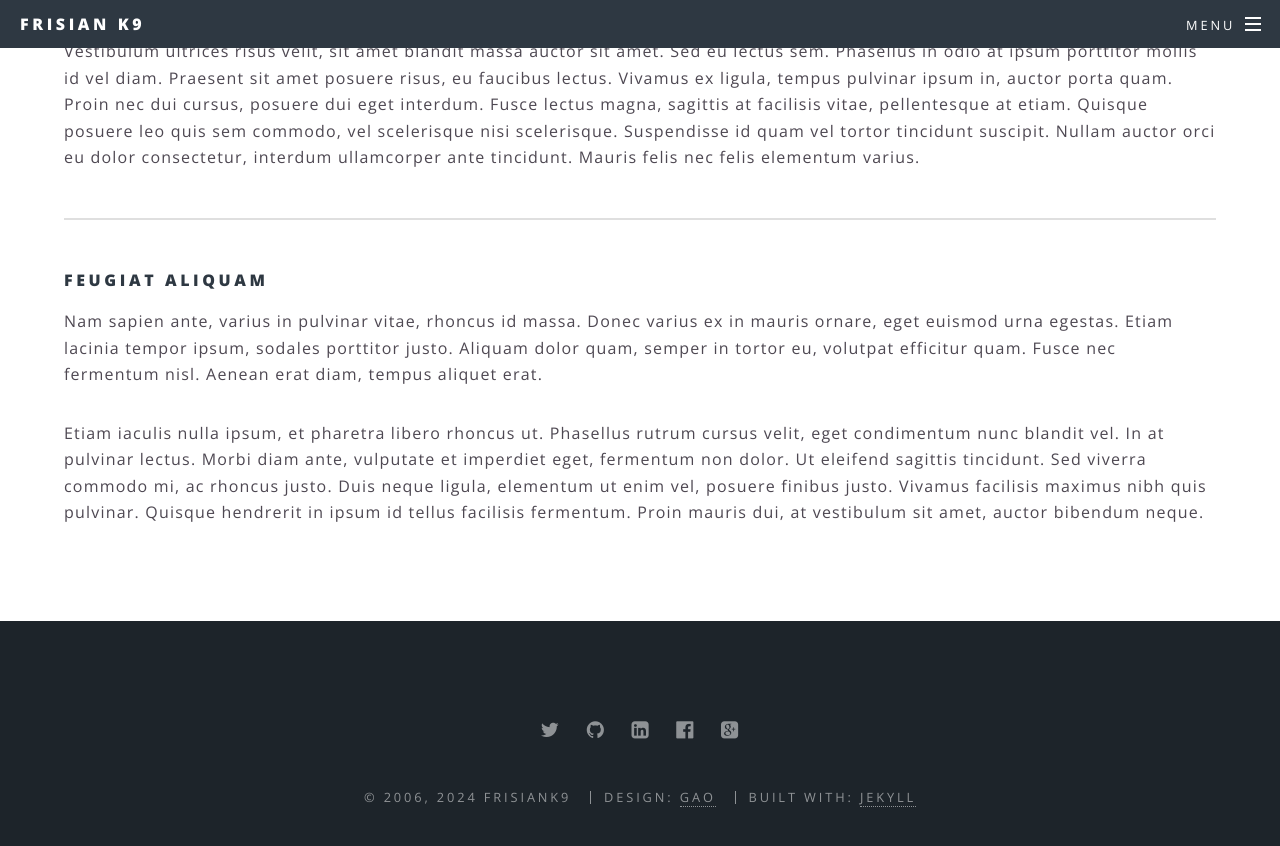
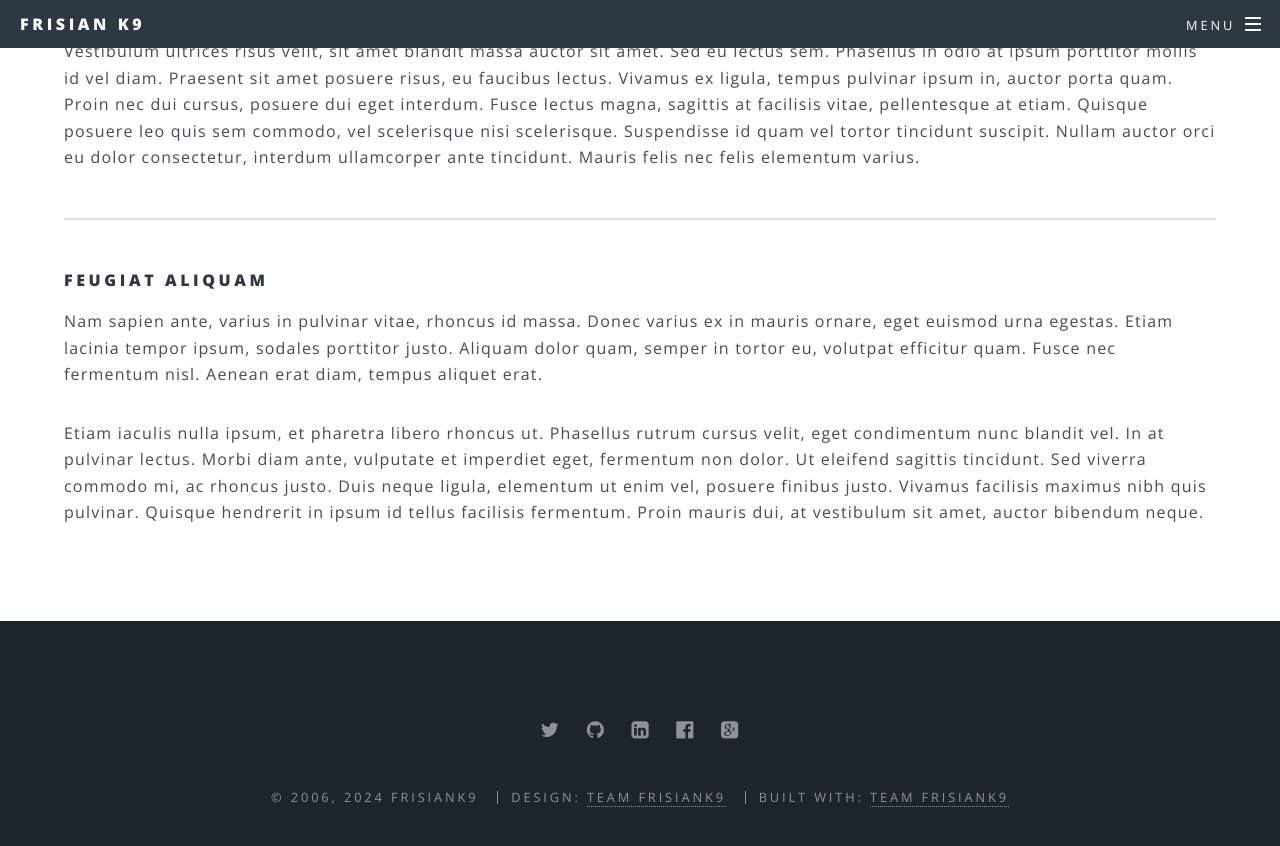
Before and after one commit to Gao921010/Gao921010.github.io, a Jekyll site: the page built from generic.html, in a window 1280 px wide and 900 px high, scrolled down 692 px. Shown: the top 846 px of the window. Built offline with Jekyll 4.4.1, drawn with Linux system fonts in a browser that asks for light colours.

Commit message:
Update footer.html

```diff
--- a/_includes/footer.html
+++ b/_includes/footer.html
@@ -21,7 +21,7 @@
     {% endif %}
     {{ thisyear }}
     {% if site.owner %}{{ site.owner }}{% else %}{{ site.title }}{% endif %}</li>
-    <li>Design: <a href="#" target="_blank">GAO</a></li>
-    <li>Built with: <a href="#" target="_blank">Jekyll</a></li>
+    <li>Design: <a href="#" target="_blank">Team FrisianK9</a></li>
+    <li>Built with: <a href="#" target="_blank">Team FrisianK9</a></li>
   </ul>
 </footer>
```
